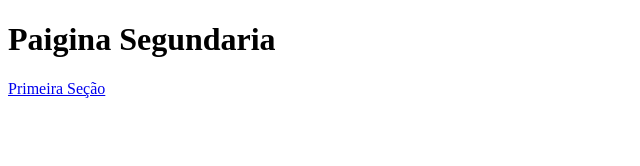
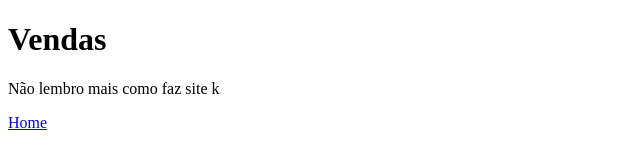
Before and after one commit to the-coder-master-04/aulagithub, a plain HTML site: page vendas.html in a window 1280 px wide. Shown: the whole page, without its empty margins (0-640 px from the left). Drawn offline with Linux system fonts and the light colour scheme.

Commit message:
Mudei os nomes do site e adicionei o texto

```diff
--- a/PaiginaSegundaria.html
+++ b/vendas.html
@@ -6,7 +6,8 @@
     <title>Document</title>
 </head>
 <body>
-    <h1>Paigina Segundaria</h1>
-    <a href="PaginaPrincipal.html">Primeira Seção</a>
+    <h1>Vendas</h1>
+    <p> Não lembro mais como faz site k </p>
+    <a href="index.html">Home</a>
 </body>
 </html>
```
Also changed, not shown: index.html (renamed from PaginaPrincipal.html, +1 -1 lines).
